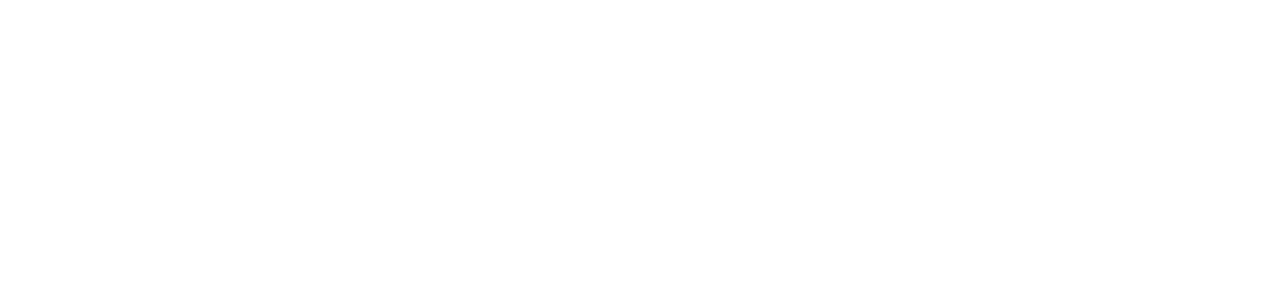
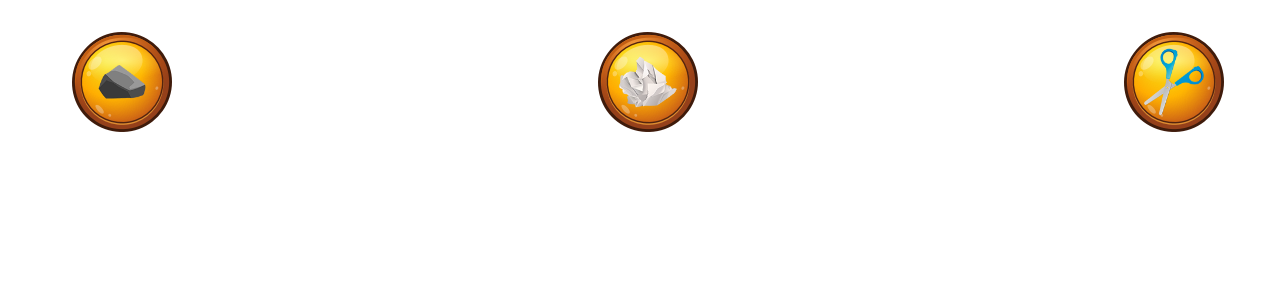
Before and after one commit to Creatiwity/kikelio-shifumi, a Vue app: page /demo in a window 1280 px wide. Before the commit this address had no page. Shown: the top 300 px of the page. Built offline with nearby package versions, Linux system fonts and the light colour scheme.

Commit message:
Auto stash before rebase of "origin/main"

```diff
--- a/src/App.vue
+++ b/src/App.vue
@@ -6,7 +6,7 @@
   <RouterView />
 </template>
 
-<style scoped>
+<style lang="scss">
 * {
   box-sizing: border-box;
 }
--- a/src/components/Item.vue
+++ b/src/components/Item.vue
@@ -33,11 +33,11 @@
 
 <style lang="scss">
 .item {
-  width: 226px;
-  height: 226px;
-  background: url("@/assets/images/weapons/weaponBackground.png");
-  background-repeat: no-repeat;
-  background-size: cover;
+    width: 100px;
+    height: 100px;
+    background: url('@/assets/images/weapons/weaponBackground.png');
+    background-repeat: no-repeat;
+    background-size: cover;
 
   .item-icon {
     img {
--- a/src/router/index.ts
+++ b/src/router/index.ts
@@ -1,6 +1,7 @@
 import { createRouter, createWebHistory } from 'vue-router'
 import Homepage from '../views/Homepage.vue';
 import Game from '../views/Game.vue';
+import Demo from '@/views/Demo.vue';
 
 const router = createRouter({
   history: createWebHistory(import.meta.env.BASE_URL),
@@ -14,6 +15,11 @@
       path: '/game',
       name: 'game',
       component: Game
+    },
+    {
+      path: '/demo',
+      name: 'demo',
+      component: Demo
     }
   ]
 })
--- /dev/null
+++ b/src/views/Demo.vue
@@ -0,0 +1,9 @@
+<template>
+    <div>
+        <ToolBar for-player="1"></ToolBar>
+    </div>
+</template>
+
+<script setup lang="ts">
+import ToolBar from '../components/ToolBar.vue'
+</script>
```
